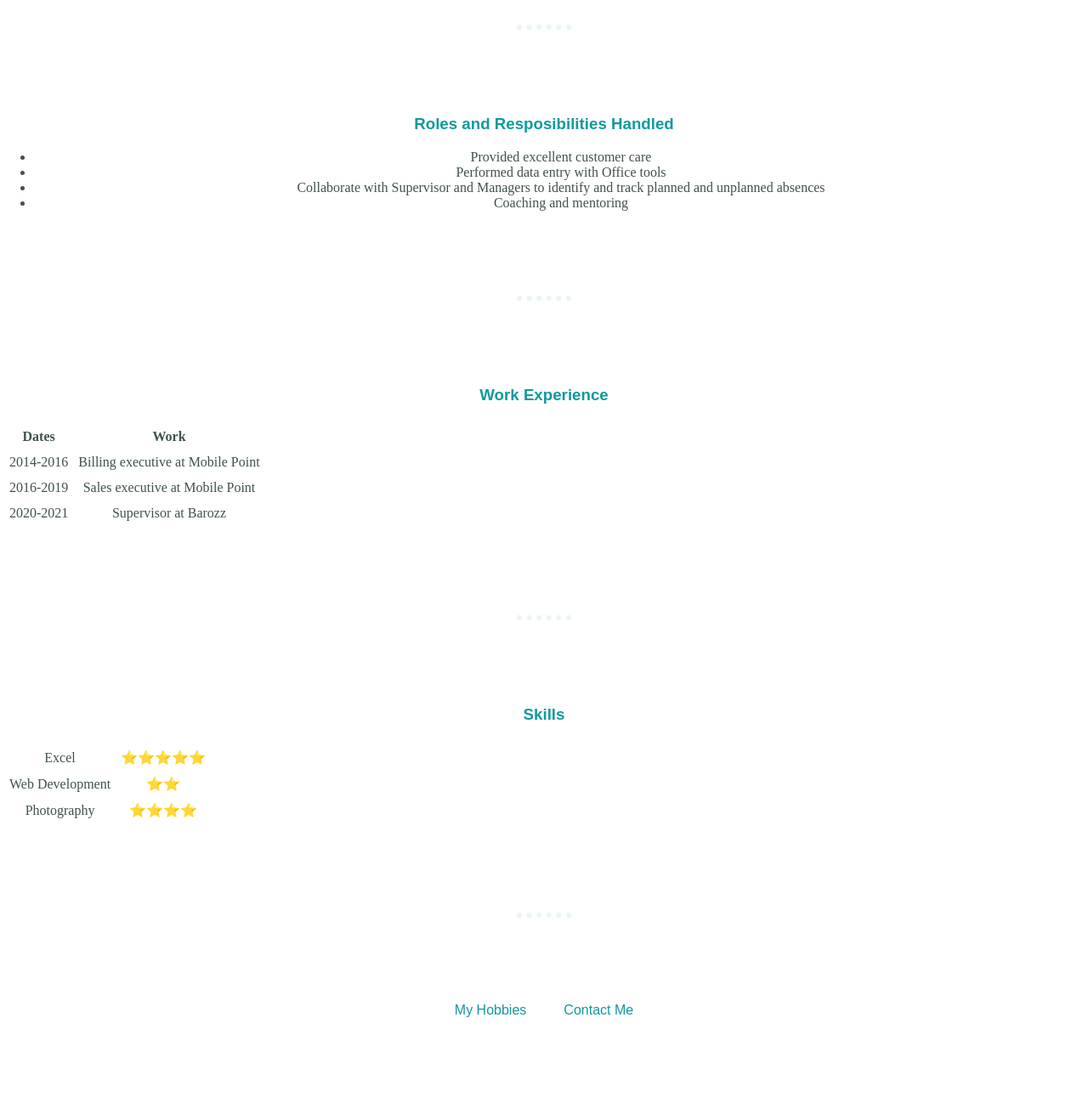
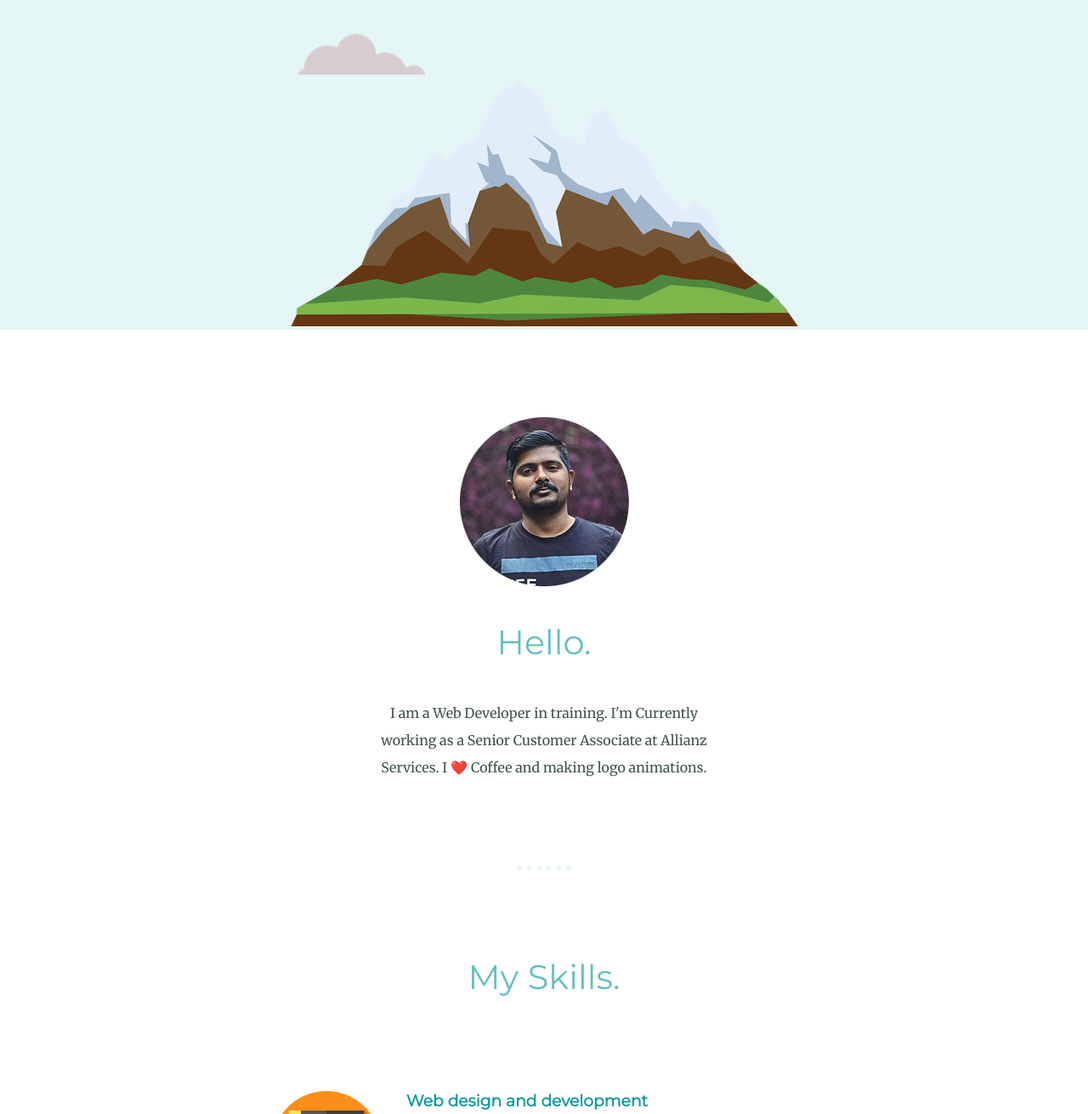
Before and after one commit to nairCode/CV, a plain HTML site: page index.html in a window 1280 px wide. Shown: the part 380-1691 px from the top of the page at 85% size. Before the commit the page ends 1578 px from the top, so only its background shows below. Drawn offline with Linux system fonts and the light colour scheme.

Commit message:
V 2.0
updated index to new site interface

```diff
--- a/index.html
+++ b/index.html
@@ -1,70 +1,61 @@
 <!DOCTYPE html>
-<html>
-  <head>
-    <meta charset="utf-8">
-    <title>Ashish's Personal Site</title>
+<html lang="en">
+<head>
+    <meta charset="UTF-8">
+    <meta http-equiv="X-UA-Compatible" content="IE=edge">
+    <meta name="viewport" content="width=device-width, initial-scale=1.0">
+    <title>Ashish S</title>
     <link rel="stylesheet" href="css/styles.css">
-  </head>
+    <link rel="icon" href="favicon.ico">
+    <link rel="preconnect" href="https://fonts.googleapis.com">
+<link rel="preconnect" href="https://fonts.gstatic.com" crossorigin>
+<link href="https://fonts.googleapis.com/css2?family=Merriweather&family=Montserrat&family=Sacramento&display=swap" rel="stylesheet">
+</head>
+<body>
+    <div class="top-container">
+        <img class="top-cloud" src="images/cloud.png" alt="cloud-img">
+        <h1>I'm Ashish.</h1>
+        <h2> a <span class="web">web</span> designer</h2>
+        <img class ="bottom-cloud" src="images/cloud.png" alt="cloud-img">
+        <img class="mountain" src="images/mountain.png" alt="mountain-img">
+    </div>
+    <div class="middle-container">
+        <div class="profile">
+            <img src="images/ashish.png" alt="ashish-profile">
+            <h2>Hello.</h2>
+            <p class="intro">I am a Web Developer in training. I'm Currently working as a Senior Customer Associate at Allianz Services. I ❤️ Coffee and making logo animations.</p>
+        </div>
+        <hr>
+        <div class="skills">
+            <h2>My Skills.</h2>
+            <div class="skill-row">
+                <img class="web-design" src="images/web-design.png" alt="graphic-designer">
+                <h3>Web design and development</h3>
+                <p>I have started to learn Web design and development. I've always been attracted to website designs and wanted to learn how to do it myself. started of as a hobby,but trying to make this a career.</p>
+            </div>
+            <div class="skill-row">
+                <img class="logo-design" src="images/motion-graphic.png" alt="logo-design">
+                <h3>Motion Graphics</h3>
+                <p>I have experience in creating logo's and creating motion graphic animation for them. Always loved the concep of revealing the logos to the general pulic using various tricks and tricks.</p>
+            </div>
+        </div>
+        <hr>
+        <div class="contact-me">
+            <h2>Get In Touch</h2>
+            <h3>So you love logo's and Websites?.</h3>
+            <p class="contact-msg">Love talking about logo animations and how beautiful website looks as much as I do ? Lets talk awesome they are! We can code and design over a cup of coffee.</p>
+            <a class="btn" href="mailto:ashish065@gmail.com">CONTACT ME</a>
+        </div>
+     </div>
 
-  <body>
-    <table cellspacing="20">
-      <tr>
-        <td><img src="images/ashish.png" alt="angela profile picture"></td>
-        <td><h1>Ashish S</h1>
-        <p><em>Senior Customer Associate at <strong><a href="https://www.allianz.com/en.html">Allianz Services</a></strong>.</em></p>
-        <p>I am a Web Developer in training. I ❤️ Coffee.</p></td>
-      </tr>
-    </table>
-    <hr>
-    <h3>Roles and Resposibilities Handled</h3>
-    <ul>
-      <li>Provided excellent customer care </li>
-      <li>Performed data entry with Office tools</li>
-      <li>Collaborate with Supervisor and Managers to identify and track planned and unplanned absences</li>
-      <li>Coaching and mentoring</li>
-    </ul>
-    <hr>
-    <h3>Work Experience</h3>
-    <table cellspacing="10">
-      <thead>
-        <tr>
-          <th>Dates</th>
-          <th>Work</th>
-        </tr>
-      </thead>
-      <tbody>
-        <tr>
-          <td>2014-2016</td>
-          <td>Billing executive at Mobile Point</td>
-        </tr>
-        <tr>
-          <td>2016-2019</td>
-          <td>Sales executive at Mobile Point</td>
-        </tr>
-        <tr>
-          <td>2020-2021</td>
-          <td>Supervisor at Barozz</td>
-        </tr>
-      </tbody>
-    </table>
-    <hr>
-    <h3>Skills</h3>
-    <table cellspacing="10">
-      <tr>
-        <td>Excel</td>
-        <td>⭐️⭐️⭐️⭐️⭐️</td>
-      </tr>
-      <tr>
-        <td>Web Development</td>
-        <td>⭐️⭐️</td>
-      </tr>
-      <tr>
-        <td>Photography</td>
-        <td>⭐️⭐️⭐️⭐️</td>
-      </tr>
-    </table>
-    <hr>
-    <a href="Hobbies.html">My Hobbies</a>
-    <a href="Contact.html">Contact Me</a>
-  </body>
+
+    <div class="bottom-container">
+            <a class="footer-link" href="https://www.linkedin.com/in/ashish-s-nair-b7537578/">LinkedIn</a>
+            <a class="footer-link" href="https://twitter.com/">Twitter</a>
+            <a class="footer-link" href="https://github.com/nairCode/CV">Website</a>
+            <p class="copyright">© 2023 Ashish S</p>
+    </div>
+
+
+</body>
 </html>
```
